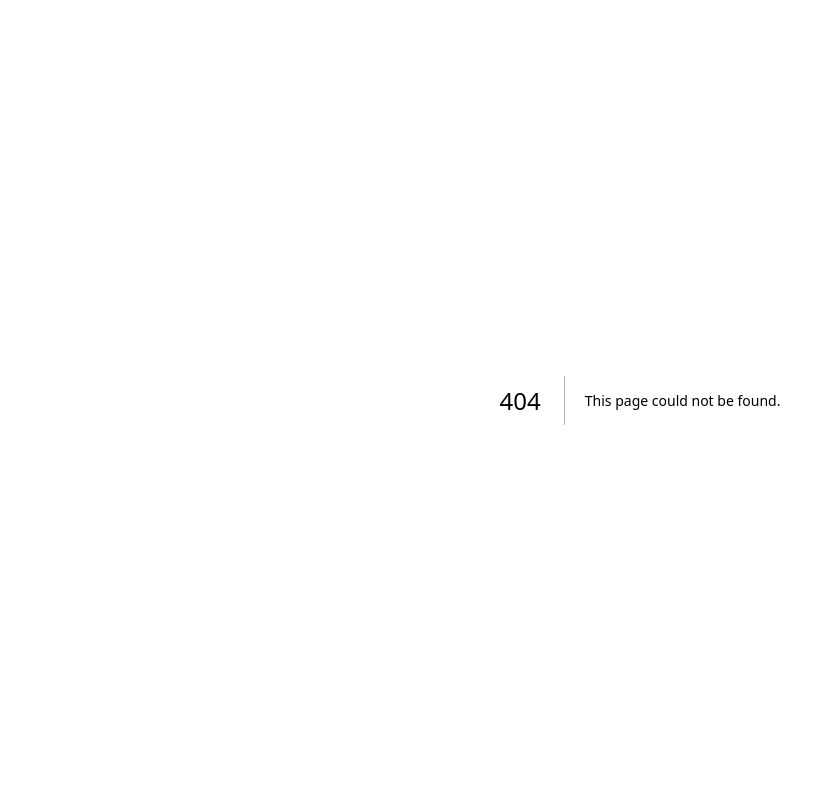
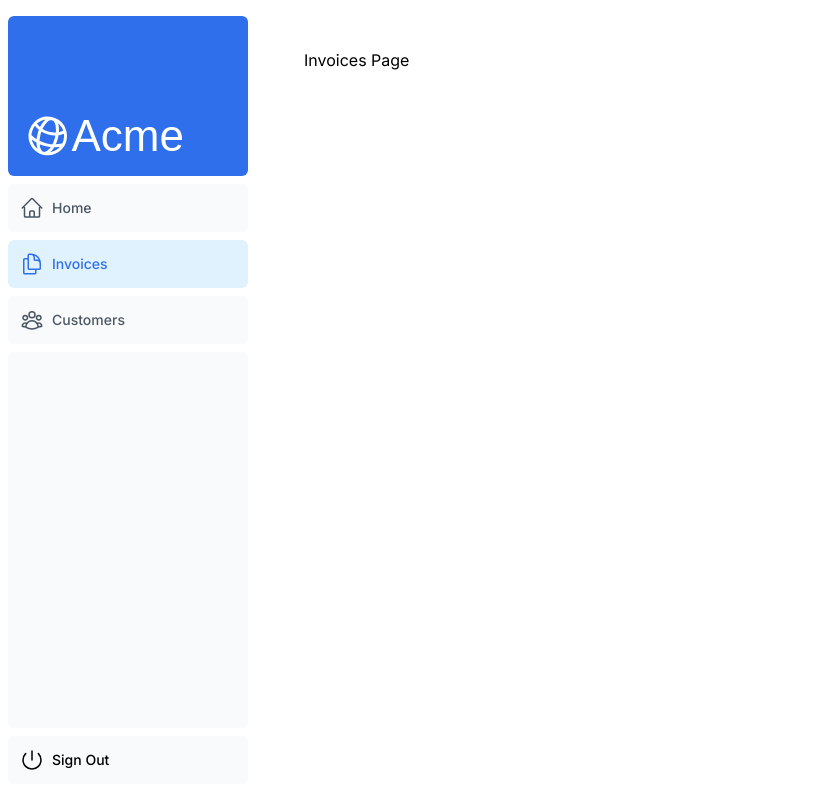
Before and after one commit to Chris-Luong/nextjs-dashboard, a Next.js app: page /dashboard/invoices in a window 1280 px wide. Before the commit this address had no page. Shown: the whole page, without its empty margins (0-835 px from the left). Built offline with nearby package versions, Linux system fonts and the light colour scheme; a web font is replaced by a local one.

Commit message:
Dashboard setup with links - chap 5 done

```diff
--- /dev/null
+++ b/app/dashboard/customers/page.tsx
@@ -0,0 +1,3 @@
+export default function Page() {
+  return <p>Customers Page</p>;
+}
--- /dev/null
+++ b/app/dashboard/invoices/page.tsx
@@ -0,0 +1,3 @@
+export default function Page() {
+  return <p>Invoices Page</p>;
+}
--- /dev/null
+++ b/app/dashboard/layout.tsx
@@ -0,0 +1,12 @@
+import SideNav from '@/app/ui/dashboard/sidenav';
+
+export default function Layout({ children }: { children: React.ReactNode }) {
+  return (
+    <div className="flex h-screen flex-col md:flex-row md:overflow-hidden">
+      <div className="w-full flex-none md:w-64">
+        <SideNav />
+      </div>
+      <div className="flex-grow p-6 md:overflow-y-auto md:p-12">{children}</div>
+    </div>
+  );
+}
--- /dev/null
+++ b/app/dashboard/page.tsx
@@ -0,0 +1,3 @@
+export default function Page() {
+  return <p>Dashboard Page</p>;
+}
--- a/app/ui/dashboard/nav-links.tsx
+++ b/app/ui/dashboard/nav-links.tsx
@@ -1,8 +1,13 @@
+'use client';
+
 import {
   UserGroupIcon,
   HomeIcon,
   DocumentDuplicateIcon,
 } from '@heroicons/react/24/outline';
+import Link from 'next/link';
+import { usePathname } from 'next/navigation';
+import clsx from 'clsx';
 
 // Map of links to display in the side navigation.
 // Depending on the size of the application, this would be stored in a database.
@@ -17,19 +22,26 @@
 ];
 
 export default function NavLinks() {
+  const pathname = usePathname();
   return (
     <>
       {links.map((link) => {
         const LinkIcon = link.icon;
         return (
-          <a
+          <Link
             key={link.name}
             href={link.href}
-            className="flex h-[48px] grow items-center justify-center gap-2 rounded-md bg-gray-50 p-3 text-sm font-medium hover:bg-sky-100 hover:text-blue-600 md:flex-none md:justify-start md:p-2 md:px-3"
+            className={clsx(
+              'flex h-[48px] grow items-center justify-center gap-2 rounded-md bg-gray-50 p-3 text-sm font-medium hover:bg-sky-100 hover:text-blue-600 md:flex-none md:justify-start md:p-2 md:px-3',
+              {
+                'bg-sky-100 text-blue-600': pathname === link.href,
+                'text-gray-600': pathname !== link.href,
+              },
+            )}
           >
             <LinkIcon className="w-6" />
             <p className="hidden md:block">{link.name}</p>
-          </a>
+          </Link>
         );
       })}
     </>
```
Also changed, not shown: app/ui/dashboard/page.tsx (deleted).
